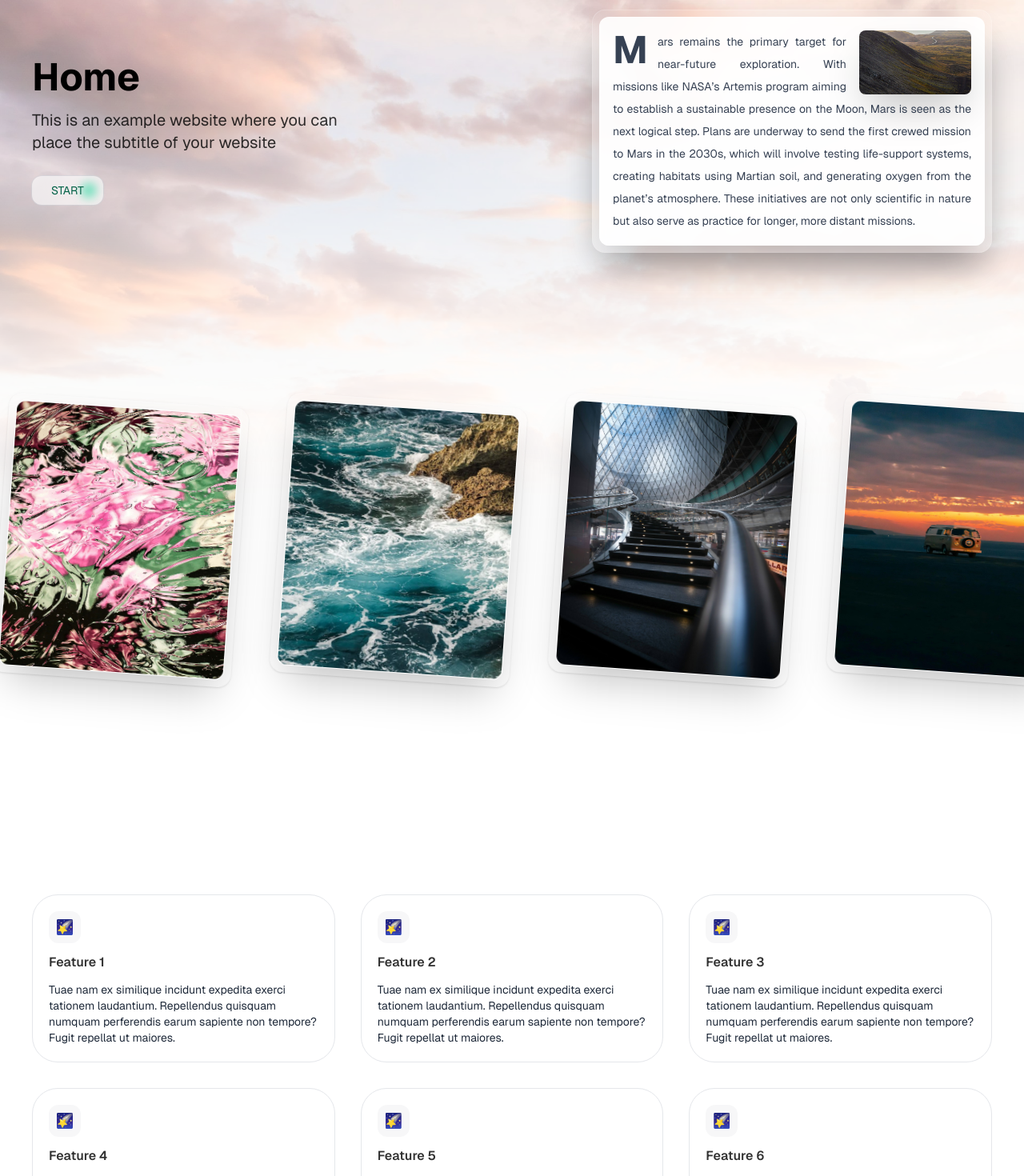
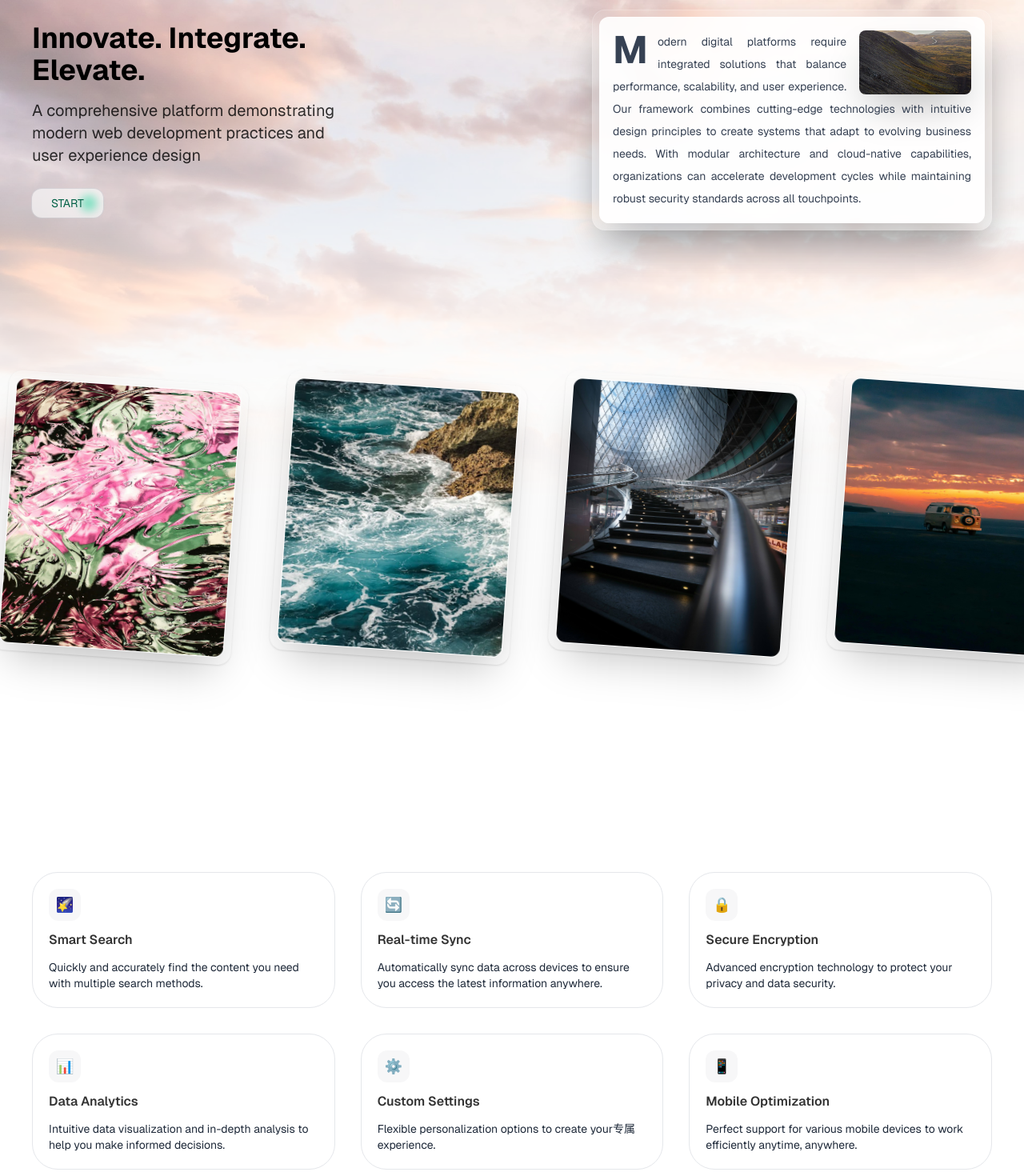
Before and after one commit to jianhuagao/Libran, a Next.js app: page / in a window 1280 px wide. Shown: the part 160-1630 px from the top of the page at 80% size. Built offline with nearby package versions, Linux system fonts and the light colour scheme.

Commit message:
feat(首页): 更新功能区块和横幅内容
- 功能区块替换为实际功能描述和图标
- 横幅更新标题、副标题和描述文本
- 优化布局和动画效果

```diff
--- a/src/components/partials/Banners/BannerBetween/index.tsx
+++ b/src/components/partials/Banners/BannerBetween/index.tsx
@@ -5,9 +5,9 @@ export default function BannerBetween() {
   return (
     <div className="flex flex-col items-center justify-between gap-12 lg:flex-row lg:gap-2">
       <AnimatedShow inViewShow className="flex flex-col items-start gap-4">
-        <h1 className="text-5xl font-bold">Home</h1>
+        <h1 className="max-w-96 text-4xl font-bold">Innovate. Integrate. Elevate.</h1>
         <h3 className="mb-3 max-w-96 text-xl opacity-80">
-          This is an example website where you can place the subtitle of your website
+          A comprehensive platform demonstrating modern web development practices and user experience design
         </h3>
         <button className="group relative inline-flex cursor-pointer items-center justify-center rounded-xl bg-white/60 px-6 py-2 text-sm text-emerald-800 ring-1 shadow-black/10 ring-gray-300/50 backdrop-blur-md transition-all duration-300 hover:shadow-lg dark:bg-[rgba(255,255,255,0.15)] dark:text-white dark:shadow dark:shadow-white/10 dark:ring-white/20 dark:hover:ring-white/50">
           <span className="relative z-10">START</span>
@@ -27,14 +27,13 @@ export default function BannerBetween() {
               height={80}
               src="/img/wallpaper/c8.jpg"
               className="float-right ml-4 h-[80px] w-[140px] rounded-lg object-cover shadow-2xl"
-              alt=""
+              alt="Abstract technology visualization"
             />
             <p className="text-justify text-sm leading-7 text-gray-700 first-letter:float-left first-letter:mr-3 first-letter:text-5xl first-letter:font-bold dark:text-gray-300">
-              Mars remains the primary target for near-future exploration. With missions like NASA’s Artemis program aiming to
-              establish a sustainable presence on the Moon, Mars is seen as the next logical step. Plans are underway to send
-              the first crewed mission to Mars in the 2030s, which will involve testing life-support systems, creating habitats
-              using Martian soil, and generating oxygen from the planet’s atmosphere. These initiatives are not only scientific
-              in nature but also serve as practice for longer, more distant missions.
+              Modern digital platforms require integrated solutions that balance performance, scalability, and user experience.
+              Our framework combines cutting-edge technologies with intuitive design principles to create systems that adapt to
+              evolving business needs. With modular architecture and cloud-native capabilities, organizations can accelerate
+              development cycles while maintaining robust security standards across all touchpoints.
             </p>
           </div>
         </div>
--- a/src/components/partials/Features/index.tsx
+++ b/src/components/partials/Features/index.tsx
@@ -1,21 +1,47 @@
 import AnimatedShow from '@/components/ui/motions/AnimatedShow';
 
 export default function Features() {
+  const features = [
+    {
+      icon: '🌠',
+      title: 'Smart Search',
+      description: 'Quickly and accurately find the content you need with multiple search methods.'
+    },
+    {
+      icon: '🔄',
+      title: 'Real-time Sync',
+      description: 'Automatically sync data across devices to ensure you access the latest information anywhere.'
+    },
+    {
+      icon: '🔒',
+      title: 'Secure Encryption',
+      description: 'Advanced encryption technology to protect your privacy and data security.'
+    },
+    {
+      icon: '📊',
+      title: 'Data Analytics',
+      description: 'Intuitive data visualization and in-depth analysis to help you make informed decisions.'
+    },
+    { icon: '⚙️', title: 'Custom Settings', description: 'Flexible personalization options to create your专属 experience.' },
+    {
+      icon: '📱',
+      title: 'Mobile Optimization',
+      description: 'Perfect support for various mobile devices to work efficiently anytime, anywhere.'
+    }
+  ];
+
   return (
-    <AnimatedShow scale={0.5} inViewShow className="grid w-full grid-cols-1 gap-8 py-12 sm:grid-cols-2 lg:grid-cols-3">
-      {[1, 2, 3, 4, 5, 6].map(item => (
+    <AnimatedShow scale={0.7} inViewShow className="grid w-full grid-cols-1 gap-8 py-12 sm:grid-cols-2 lg:grid-cols-3">
+      {features.map((feature, index) => (
         <div
-          key={item}
+          key={index}
           className="hover:border-primary/50 flex flex-col gap-3 rounded-4xl border border-gray-200 bg-white/80 p-5 transition-[border-color] dark:border-white/5 dark:bg-[#252529]/70"
         >
           <div className="rounded-primary flex size-10 items-center justify-center bg-[#f6f6f7]/80 text-lg dark:bg-black/80">
-            🌠
+            {feature.icon}
           </div>
-          <p className="text-base font-semibold opacity-80">Feature {item}</p>
-          <p className="text-sm text-gray-800 dark:text-gray-400">
-            Tuae nam ex similique incidunt expedita exerci tationem laudantium. Repellendus quisquam numquam perferendis earum
-            sapiente non tempore? Fugit repellat ut maiores.
-          </p>
+          <p className="text-base font-semibold opacity-80">{feature.title}</p>
+          <p className="text-sm text-gray-800 dark:text-gray-400">{feature.description}</p>
         </div>
       ))}
     </AnimatedShow>
```
